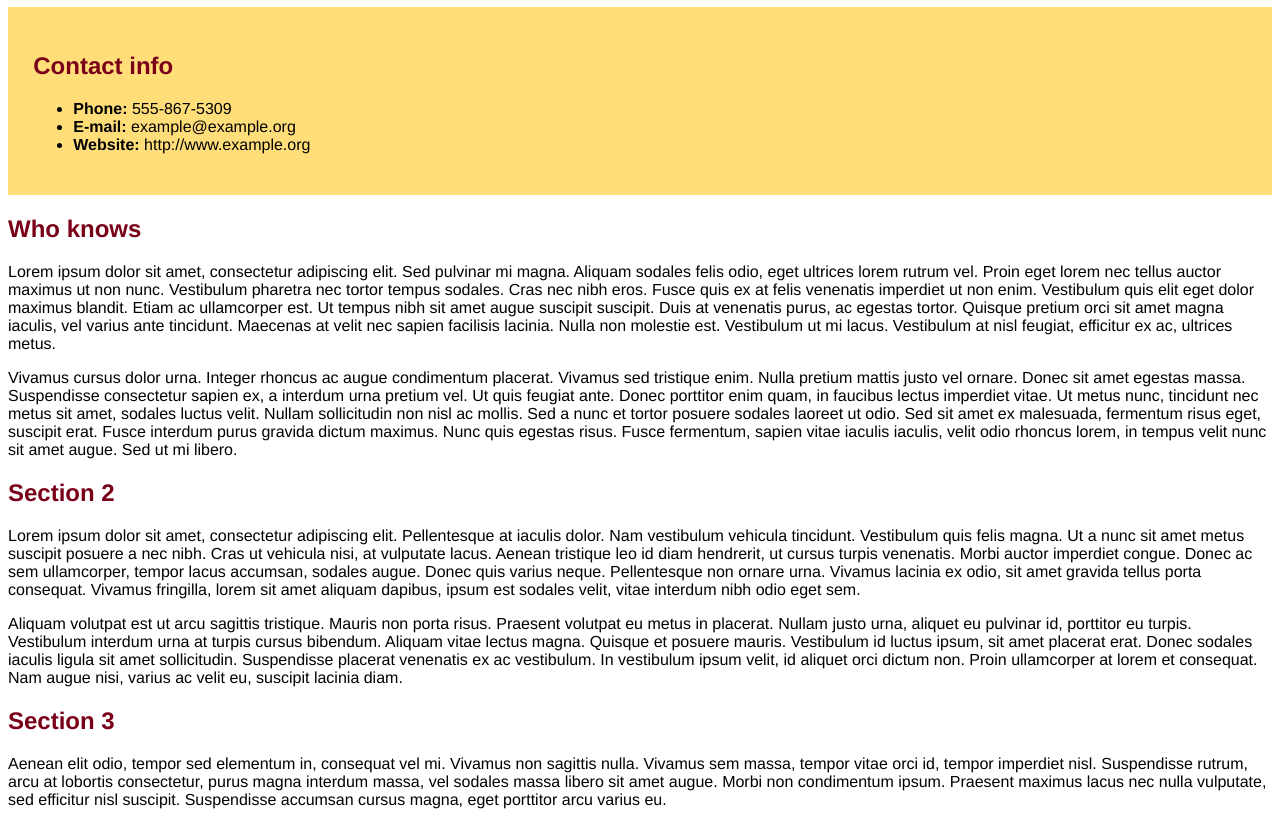
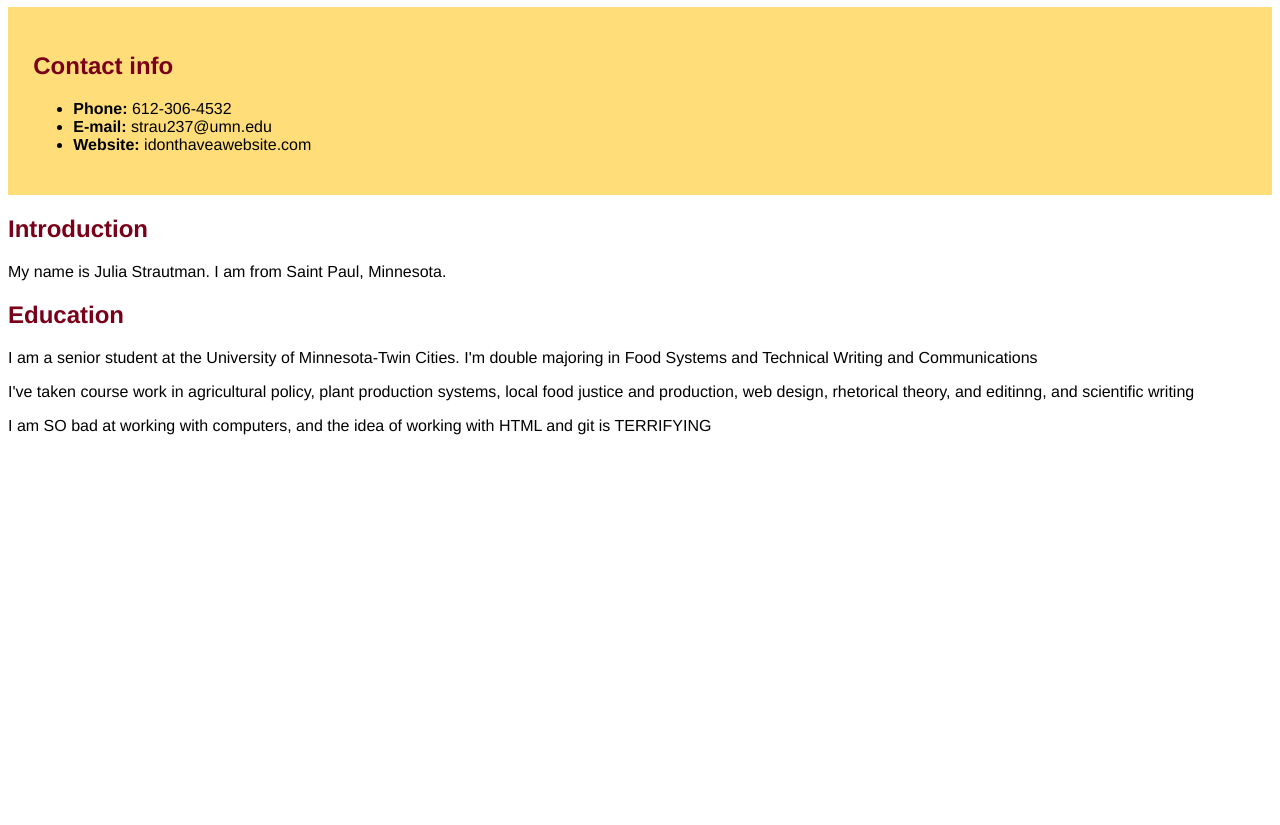
Before and after one commit to strau237/Julia_Strautman_Template_Website, a plain HTML site: page index.html in a window 1280 px wide. Shown: the part 73-898 px from the top of the page. After the commit the page ends 800 px from the top, so only its background shows below. Drawn offline with Linux system fonts and the light colour scheme.

Commit message:
Update index.html
updates for final intro page

```diff
--- a/index.html
+++ b/index.html
@@ -6,32 +6,28 @@
 
 <body>
 
-<h1>I don't know how to do this</h1>
+<h1>Julia Strautman's Repository Assignment</h1>
 
 <div id="contact">
 <h2>Contact info</h2>
 <ul>
-  <li><strong>Phone:</strong> 555-867-5309</li>
-  <li><strong>E-mail:</strong> example@example.org</li>
-  <li><strong>Website:</strong> http://www.example.org</li>
+  <li><strong>Phone:</strong> 612-306-4532</li>
+  <li><strong>E-mail:</strong> strau237@umn.edu</li>
+  <li><strong>Website:</strong> idonthaveawebsite.com</li>
 </ul>
 </div>
 
-<h2>Who knows</h2
+<h2>Introduction</h2
 
-<p>Lorem ipsum dolor sit amet, consectetur adipiscing elit. Sed pulvinar mi magna. Aliquam sodales felis odio, eget ultrices lorem rutrum vel. Proin eget lorem nec tellus auctor maximus ut non nunc. Vestibulum pharetra nec tortor tempus sodales. Cras nec nibh eros. Fusce quis ex at felis venenatis imperdiet ut non enim. Vestibulum quis elit eget dolor maximus blandit. Etiam ac ullamcorper est. Ut tempus nibh sit amet augue suscipit suscipit. Duis at venenatis purus, ac egestas tortor. Quisque pretium orci sit amet magna iaculis, vel varius ante tincidunt. Maecenas at velit nec sapien facilisis lacinia. Nulla non molestie est. Vestibulum ut mi lacus. Vestibulum at nisl feugiat, efficitur ex ac, ultrices metus. </p>
+<p>My name is Julia Strautman. I am from Saint Paul, Minnesota.</p>
 
-<p> Vivamus cursus dolor urna. Integer rhoncus ac augue condimentum placerat. Vivamus sed tristique enim. Nulla pretium mattis justo vel ornare. Donec sit amet egestas massa. Suspendisse consectetur sapien ex, a interdum urna pretium vel. Ut quis feugiat ante. Donec porttitor enim quam, in faucibus lectus imperdiet vitae. Ut metus nunc, tincidunt nec metus sit amet, sodales luctus velit. Nullam sollicitudin non nisl ac mollis. Sed a nunc et tortor posuere sodales laoreet ut odio. Sed sit amet ex malesuada, fermentum risus eget, suscipit erat. Fusce interdum purus gravida dictum maximus. Nunc quis egestas risus. Fusce fermentum, sapien vitae iaculis iaculis, velit odio rhoncus lorem, in tempus velit nunc sit amet augue. Sed ut mi libero.</p>
+<h2>Education</h2>
 
-<h2>Section 2</h2>
+<p>I am a senior student at the University of Minnesota-Twin Cities. I'm double majoring in Food Systems and Technical Writing and Communications  </p>
 
-<p>Lorem ipsum dolor sit amet, consectetur adipiscing elit. Pellentesque at iaculis dolor. Nam vestibulum vehicula tincidunt. Vestibulum quis felis magna. Ut a nunc sit amet metus suscipit posuere a nec nibh. Cras ut vehicula nisi, at vulputate lacus. Aenean tristique leo id diam hendrerit, ut cursus turpis venenatis. Morbi auctor imperdiet congue. Donec ac sem ullamcorper, tempor lacus accumsan, sodales augue. Donec quis varius neque. Pellentesque non ornare urna. Vivamus lacinia ex odio, sit amet gravida tellus porta consequat. Vivamus fringilla, lorem sit amet aliquam dapibus, ipsum est sodales velit, vitae interdum nibh odio eget sem.</p>
+<p>I've taken course work in agricultural policy, plant production systems, local food justice and production, web design, rhetorical theory, and editinng, and scientific writing</p>
 
-<p>Aliquam volutpat est ut arcu sagittis tristique. Mauris non porta risus. Praesent volutpat eu metus in placerat. Nullam justo urna, aliquet eu pulvinar id, porttitor eu turpis. Vestibulum interdum urna at turpis cursus bibendum. Aliquam vitae lectus magna. Quisque et posuere mauris. Vestibulum id luctus ipsum, sit amet placerat erat. Donec sodales iaculis ligula sit amet sollicitudin. Suspendisse placerat venenatis ex ac vestibulum. In vestibulum ipsum velit, id aliquet orci dictum non. Proin ullamcorper at lorem et consequat. Nam augue nisi, varius ac velit eu, suscipit lacinia diam. </p>
+<p>I am SO bad at working with computers, and the idea of working with HTML and git is TERRIFYING </p>
 
-<h2>Section 3</h2>
 
-<p>Aenean elit odio, tempor sed elementum in, consequat vel mi. Vivamus non sagittis nulla. Vivamus sem massa, tempor vitae orci id, tempor imperdiet nisl. Suspendisse rutrum, arcu at lobortis consectetur, purus magna interdum massa, vel sodales massa libero sit amet augue. Morbi non condimentum ipsum. Praesent maximus lacus nec nulla vulputate, sed efficitur nisl suscipit. Suspendisse accumsan cursus magna, eget porttitor arcu varius eu.</p>
-
-</body>
 </html>
```
